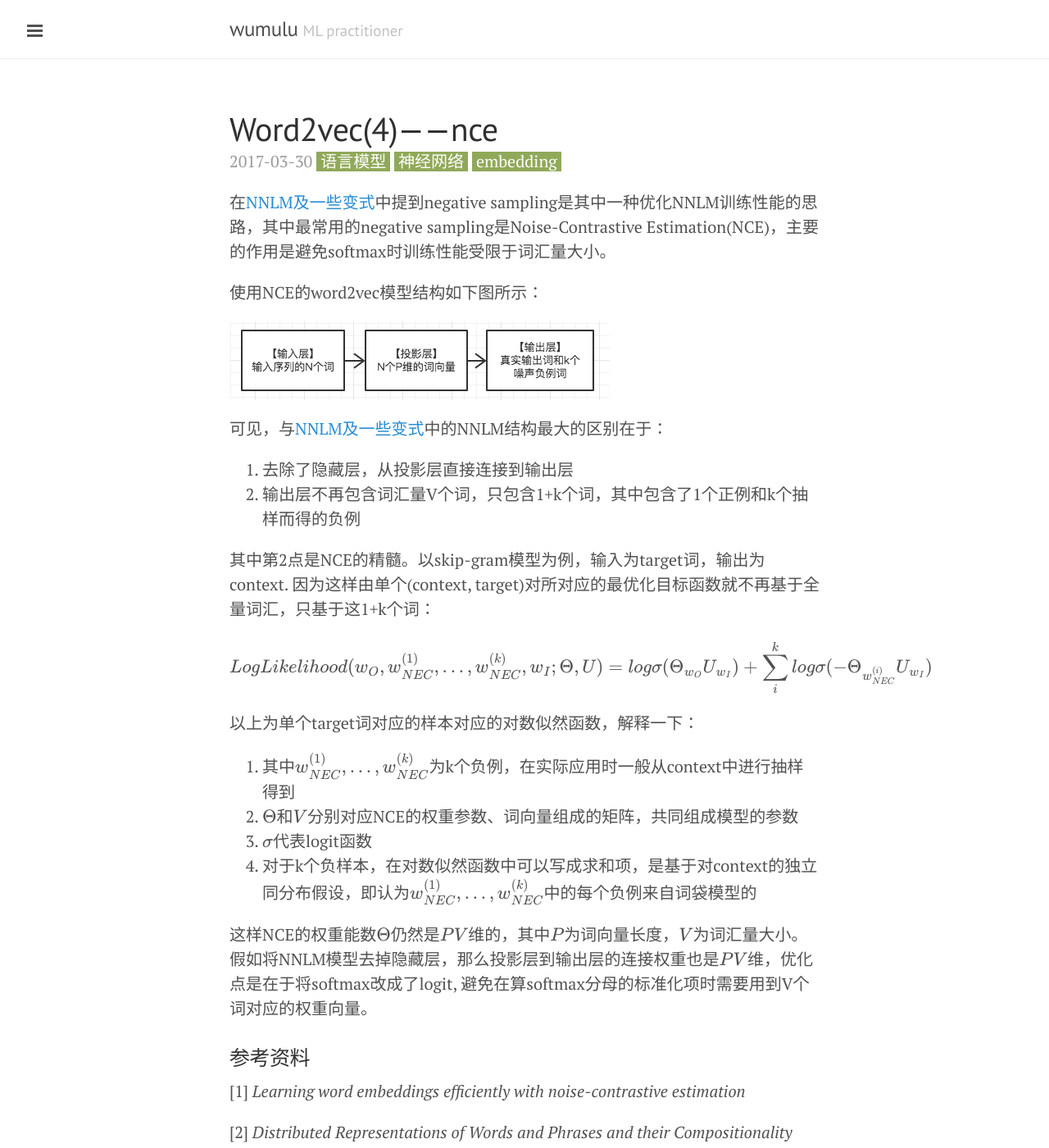
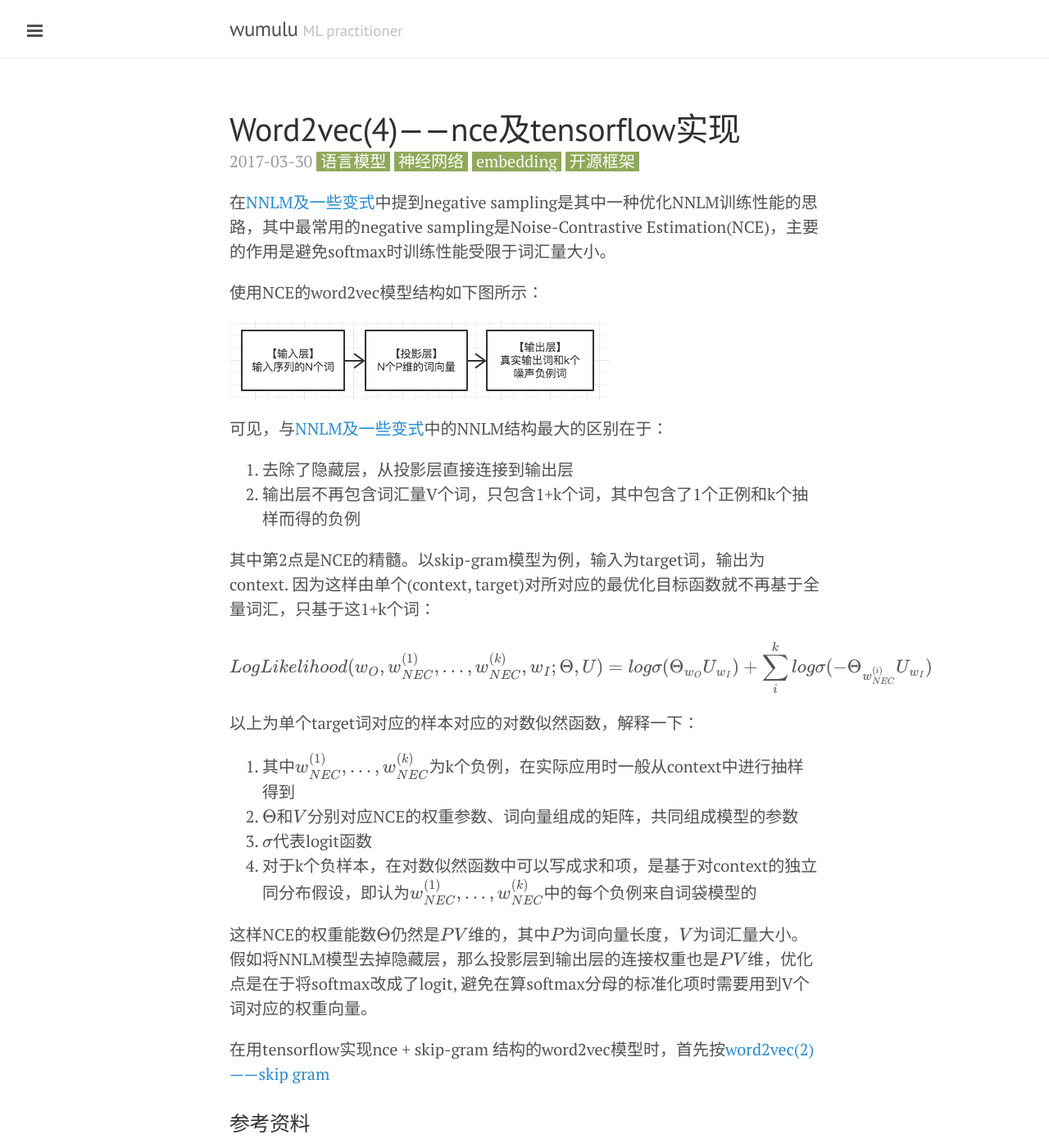
Before and after one commit to nomadcube/nomadcube.github.io, a Jekyll site: the page built from _posts/2017-03-30-word2vec(4)——nce及tensorflow实现.md, in a window 1280 px wide and 1400 px high. Shown: the whole window at 82% size. Built offline with Jekyll 4.4.1, drawn with Linux system fonts in a browser that asks for light colours; formulas are drawn with MathJax 3; comment, search, counter and statistics services are not loaded.

Commit message:
新文章

```diff
--- a/_posts/2017-03-30-word2vec(4)——nce.md
+++ b/_posts/2017-03-30-word2vec(4)——nce及tensorflow实现.md
@@ -1,6 +1,6 @@
 ---
 layout: post
-tags: 语言模型 神经网络 embedding
+tags: 语言模型 神经网络 embedding 开源框架
 ---
 
 在[NNLM及一些变式](https://nomadcube.github.io/2017/04/10/word2vec(1)-NNLM%E5%8F%8A%E4%B8%80%E4%BA%9B%E5%8F%98%E5%BC%8F/)中提到negative sampling是其中一种优化NNLM训练性能的思路，其中最常用的negative sampling是Noise-Contrastive Estimation(NCE)，主要的作用是避免softmax时训练性能受限于词汇量大小。
@@ -27,6 +27,7 @@ $$LogLikelihood(w_O, w_{NEC}^{(1)}, ..., w_{NEC}^{(k)}, w_I; \Theta, U) = log \s
 
 这样NCE的权重能数$$\Theta$$仍然是$$PV$$维的，其中$$P$$为词向量长度，$$V$$为词汇量大小。假如将NNLM模型去掉隐藏层，那么投影层到输出层的连接权重也是$$PV$$维，优化点是在于将softmax改成了logit, 避免在算softmax分母的标准化项时需要用到V个词对应的权重向量。
 
+在用tensorflow实现nce + skip-gram 结构的word2vec模型时，首先按[word2vec(2)——skip gram](https://nomadcube.github.io/2017/04/10/word2vec(2)-skip-gram/)
 
 
 ### 参考资料
```
Also changed, not shown: _posts/2017-04-10-word2vec(2)——skip gram.md (renamed from _posts/2017-04-10-word2vec(2)——-skip-gram.md).
